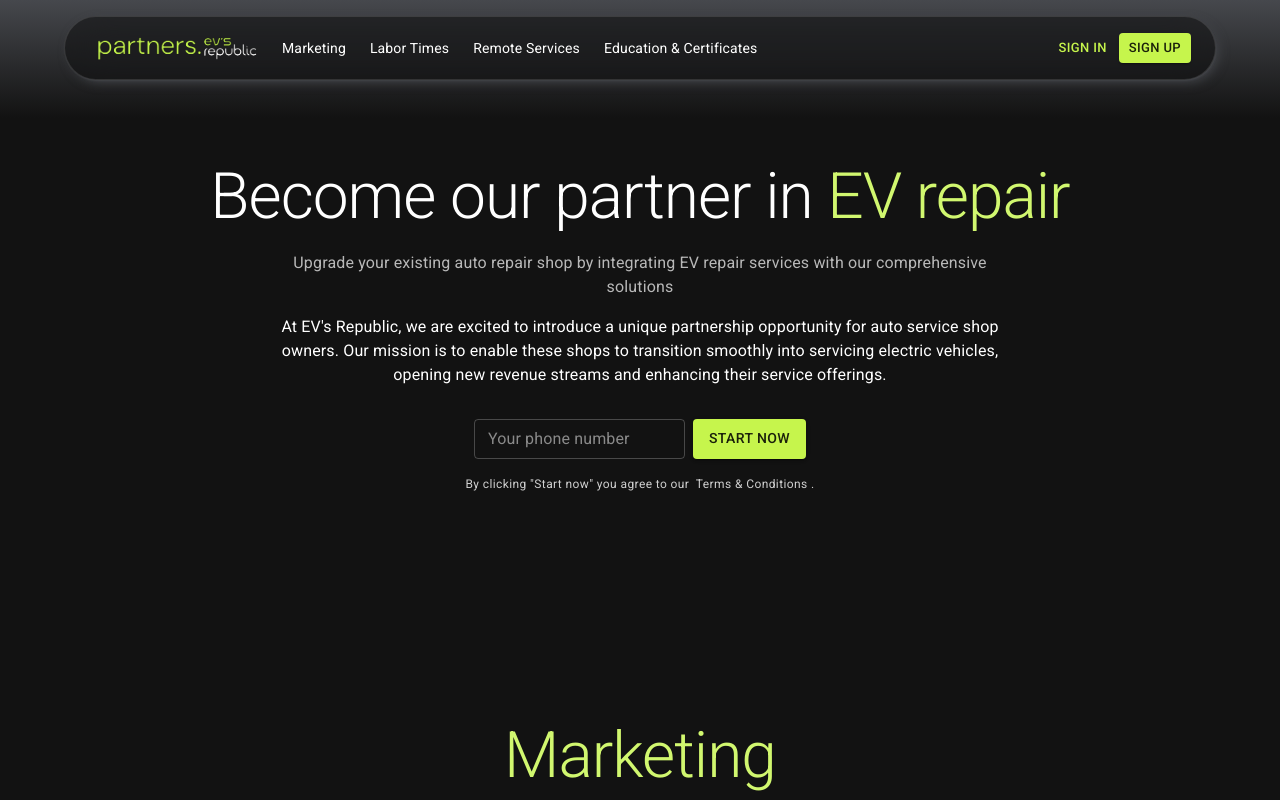
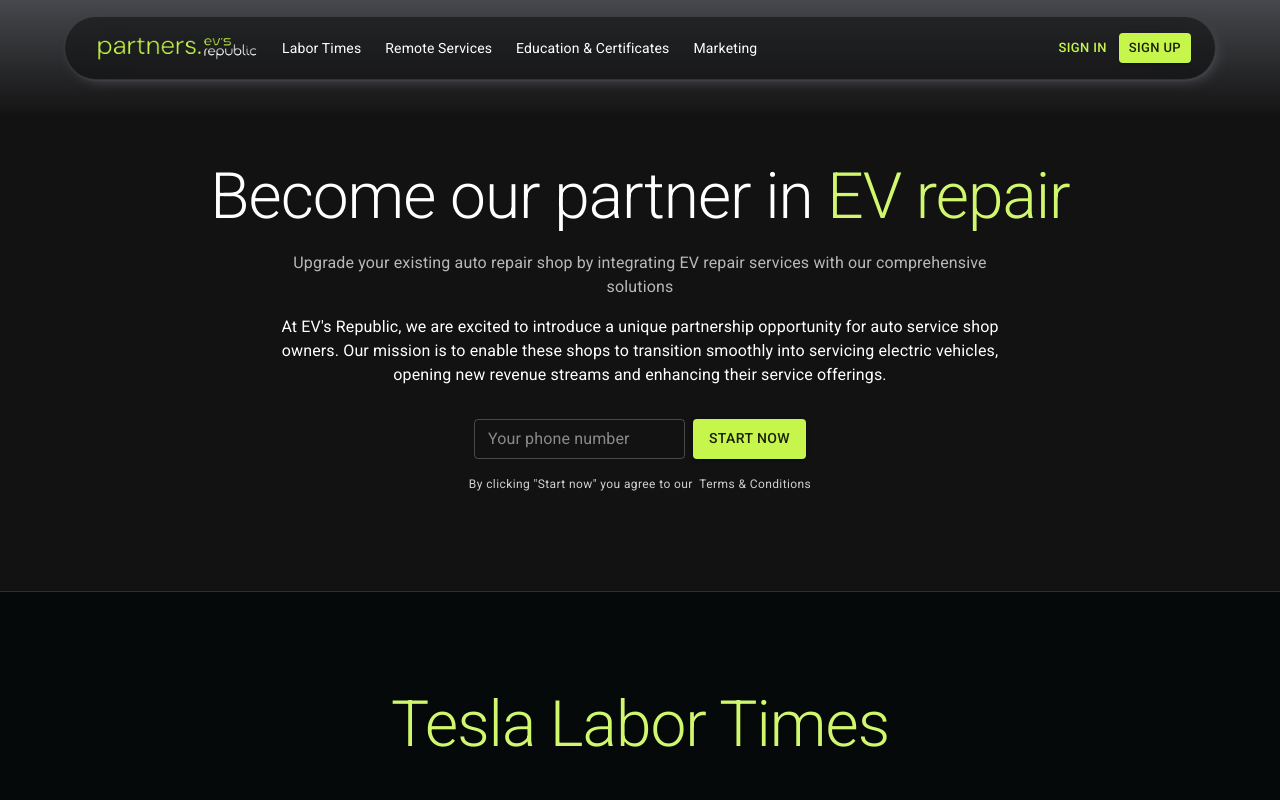
Before and after one commit to ArturLobur/evsrepublic-partnership, a React (Vite) app: page / in a window 1280 px wide. Shown: the top 800 px of the page. Built offline with nearby package versions, Linux system fonts and the light colour scheme.

Commit message:
feat: change text

```diff
--- a/src/components/About.tsx
+++ b/src/components/About.tsx
@@ -132,7 +132,7 @@ export default function About() {
           </Stack>
           <Typography variant="caption" textAlign="center" sx={{opacity: 0.8}}>
             By clicking &quot;Start now&quot; you agree to our&nbsp; Terms &
-            Conditions .
+            Conditions
           </Typography>
         </Stack>
       </Container>
--- a/src/components/CoursesAndCertifications.tsx
+++ b/src/components/CoursesAndCertifications.tsx
@@ -68,6 +68,23 @@ const items = [
       },
     ],
   },
+
+  {
+    icon: <AutoFixHighRoundedIcon />,
+    title: "Tesla Drive Unit Maintenance and Repair\n",
+    description: [
+      {
+        list: "Overview: Acquire specialized knowledge on the maintenance and repair of Tesla drive units.",
+      },
+      {
+        list: "Key Topics: Drive unit components, common issues, troubleshooting techniques, and repair protocols.",
+      },
+      {
+        list: "Outcome: Participants will be capable of diagnosing and repairing Tesla drive units, ensuring optimal performance and longevity.",
+      },
+    ],
+  },
+
   {
     icon: <AutoFixHighRoundedIcon />,
     title: "EV Safety Protocols",
--- a/src/routes/index.tsx
+++ b/src/routes/index.tsx
@@ -35,13 +35,15 @@ function LandingPage() {
       <About />
       <Box>
         {/*  <LogoCollection />*/}
-        <Marketing />
+
         <Divider />
         <LaborTimes />
         <Divider />
         <Service />
         <Divider />
         <CoursesAndCertifications />
+
+        <Marketing />
         <Footer />
       </Box>
     </ThemeProvider>
--- a/src/system/constants.ts
+++ b/src/system/constants.ts
@@ -8,8 +8,9 @@ export const siteColors = {
 };
 
 export const menuItems = [
-  {name: "marketing", label: "Marketing"},
   {name: "laborTimes", label: "Labor Times"},
   {name: "service", label: "Remote Services"},
   {name: "coursesAndCertifications", label: "Education & Certificates"},
+
+  {name: "marketing", label: "Marketing"},
 ];
```
